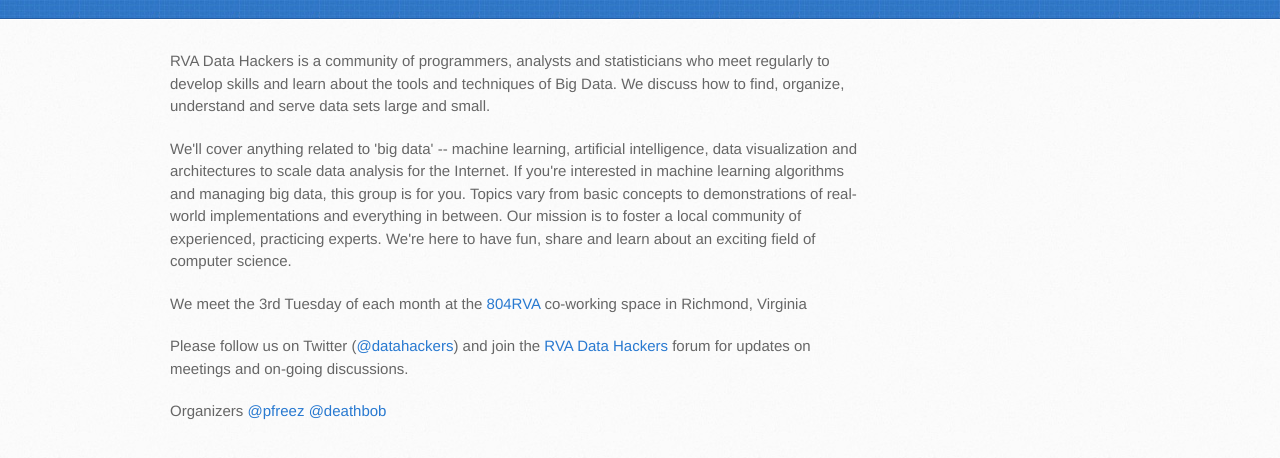
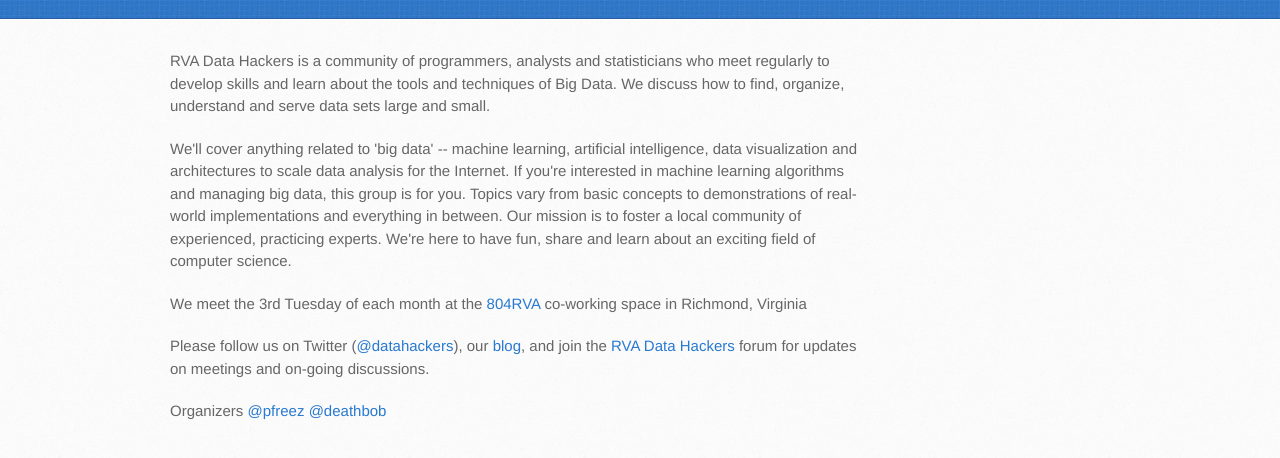
Before and after one commit to rvadatahackers/rvadatahackers.github.com, a plain HTML site: page index.html in a window 1280 px wide. Shown: the part 220-678 px from the top of the page. Drawn offline with Linux system fonts and the light colour scheme.

Commit message:
link to tumblr blog

```diff
--- a/index.html
+++ b/index.html
@@ -32,7 +32,7 @@
 
 <p>We'll cover anything related to 'big data' -- machine learning, artificial intelligence, data visualization and architectures to scale data analysis for the Internet. If you're interested in machine learning algorithms and managing big data, this group is for you. Topics vary from basic concepts to demonstrations of real-world implementations and everything in between. Our mission is to foster a local community of experienced, practicing experts. We're here to have fun, share and learn about an exciting field of computer science.</p>
 <p>We meet the 3rd Tuesday of each month at the <a href="http://www.804rva.com">804RVA</a> co-working space in Richmond, Virginia</p>
-<p>Please follow us on Twitter (<a href="http://twitter.com/datahackers">@datahackers</a>) and join the <a href="http://groups.google.com/forum/#!forum/rva-data-hackers">RVA Data Hackers</a> forum for updates on meetings and on-going discussions.</p>
+<p>Please follow us on Twitter (<a href="http://twitter.com/datahackers">@datahackers</a>), our <a href="http://blog.rvadatahackers.org">blog</a>, and join the <a href="http://groups.google.com/forum/#!forum/rva-data-hackers">RVA Data Hackers</a> forum for updates on meetings and on-going discussions.</p>
 <p>Organizers <a href="http://twitter.com/pfreez" class="user-mention">@pfreez</a> <a href="http://twitter.com/deathbob" class="user-mention">@deathbob</a></p>
         </section>
       </div>
```
